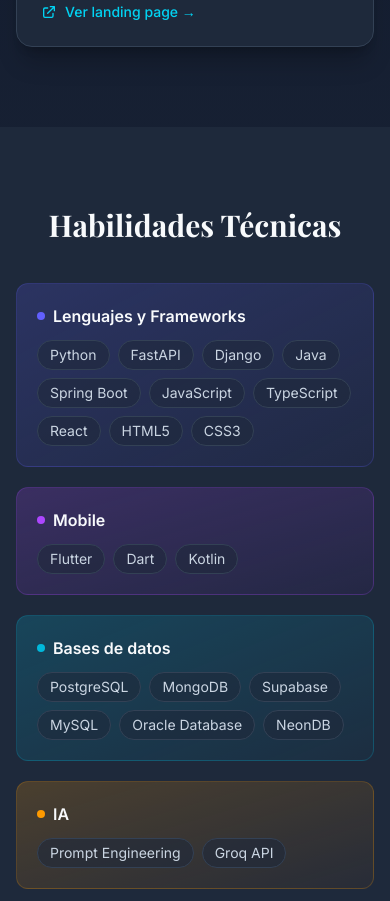
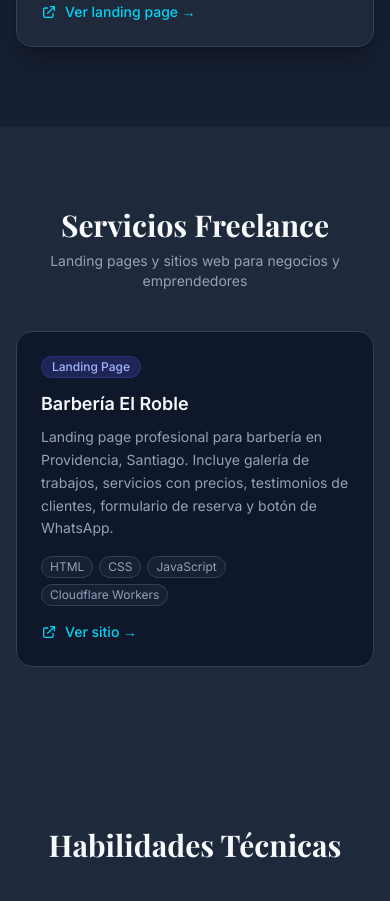
Before and after one commit to WhiteLyon-JV/Portafolio, a Next.js app: page / in a window 390 px wide. Shown: the part 3380-4281 px from the top of the page. Built offline with nearby package versions, Linux system fonts and the light colour scheme; a web font is replaced by a local one.

Commit message:
Add freelance services section, certifications, and education updates

```diff
--- a/src/app/page.tsx
+++ b/src/app/page.tsx
@@ -4,6 +4,7 @@
 import Project from "@/components/Project";
 import Skills from "@/components/Skills";
 import Experience from "@/components/Experience";
+import Services from "@/components/Services";
 import Contact from "@/components/Contact";
 import Footer from "@/components/Footer";
 
@@ -15,6 +16,7 @@
         <Hero />
         <About />
         <Project />
+        <Services />
         <Skills />
         <Experience />
         <Contact />
--- a/src/components/Navbar.tsx
+++ b/src/components/Navbar.tsx
@@ -6,6 +6,7 @@
   { href: "#inicio", label: "Inicio" },
   { href: "#sobre-mi", label: "Sobre mí" },
   { href: "#proyecto", label: "Proyecto" },
+  { href: "#servicios", label: "Servicios" },
   { href: "#habilidades", label: "Habilidades" },
   { href: "#experiencia", label: "Experiencia" },
   { href: "#contacto", label: "Contacto" },
--- /dev/null
+++ b/src/components/Services.tsx
@@ -0,0 +1,84 @@
+"use client";
+
+import AnimatedSection from "./AnimatedSection";
+
+const services = [
+  {
+    title: "Barbería El Roble",
+    type: "Landing Page",
+    description:
+      "Landing page profesional para barbería en Providencia, Santiago. Incluye galería de trabajos, servicios con precios, testimonios de clientes, formulario de reserva y botón de WhatsApp.",
+    tech: ["HTML", "CSS", "JavaScript", "Cloudflare Workers"],
+    url: "https://barberia-el-roble.javier05jean96.workers.dev/",
+  },
+];
+
+export default function Services() {
+  return (
+    <section id="servicios" className="py-20 bg-surface">
+      <div className="max-w-5xl mx-auto px-4 sm:px-6">
+        <AnimatedSection>
+          <h2 className="text-3xl font-heading font-bold text-text-bright mb-2 text-center">
+            Servicios Freelance
+          </h2>
+          <p className="text-sm text-text-muted text-center mb-10">
+            Landing pages y sitios web para negocios y emprendedores
+          </p>
+        </AnimatedSection>
+
+        <div className="grid sm:grid-cols-2 lg:grid-cols-3 gap-6">
+          {services.map((service, i) => (
+            <AnimatedSection key={i} delay={i * 0.1}>
+              <div className="bg-background rounded-2xl border border-border overflow-hidden hover:border-indigo-500/30 hover:shadow-lg hover:shadow-black/20 transition-all duration-300 group h-full flex flex-col">
+                <div className="p-6 flex-1 flex flex-col">
+                  <div className="flex items-center gap-2 mb-3">
+                    <span className="px-2.5 py-0.5 text-xs font-medium rounded-full bg-indigo-500/20 text-indigo-300 border border-indigo-500/20">
+                      {service.type}
+                    </span>
+                  </div>
+                  <h3 className="text-lg font-semibold text-text-bright mb-2">
+                    {service.title}
+                  </h3>
+                  <p className="text-sm text-text-muted leading-relaxed mb-4 flex-1">
+                    {service.description}
+                  </p>
+                  <div className="flex flex-wrap gap-1.5 mb-4">
+                    {service.tech.map((t) => (
+                      <span
+                        key={t}
+                        className="px-2 py-0.5 text-xs bg-surface/60 text-slate-400 rounded-full border border-border"
+                      >
+                        {t}
+                      </span>
+                    ))}
+                  </div>
+                  <a
+                    href={service.url}
+                    target="_blank"
+                    rel="noopener noreferrer"
+                    className="inline-flex items-center gap-2 text-sm font-medium text-cyan-400 hover:text-cyan-300 transition-colors"
+                  >
+                    <svg
+                      className="w-4 h-4"
+                      fill="none"
+                      stroke="currentColor"
+                      viewBox="0 0 24 24"
+                    >
+                      <path
+                        strokeLinecap="round"
+                        strokeLinejoin="round"
+                        strokeWidth={2}
+                        d="M10 6H6a2 2 0 00-2 2v10a2 2 0 002 2h10a2 2 0 002-2v-4M14 4h6m0 0v6m0-6L10 14"
+                      />
+                    </svg>
+                    Ver sitio →
+                  </a>
+                </div>
+              </div>
+            </AnimatedSection>
+          ))}
+        </div>
+      </div>
+    </section>
+  );
+}
```
